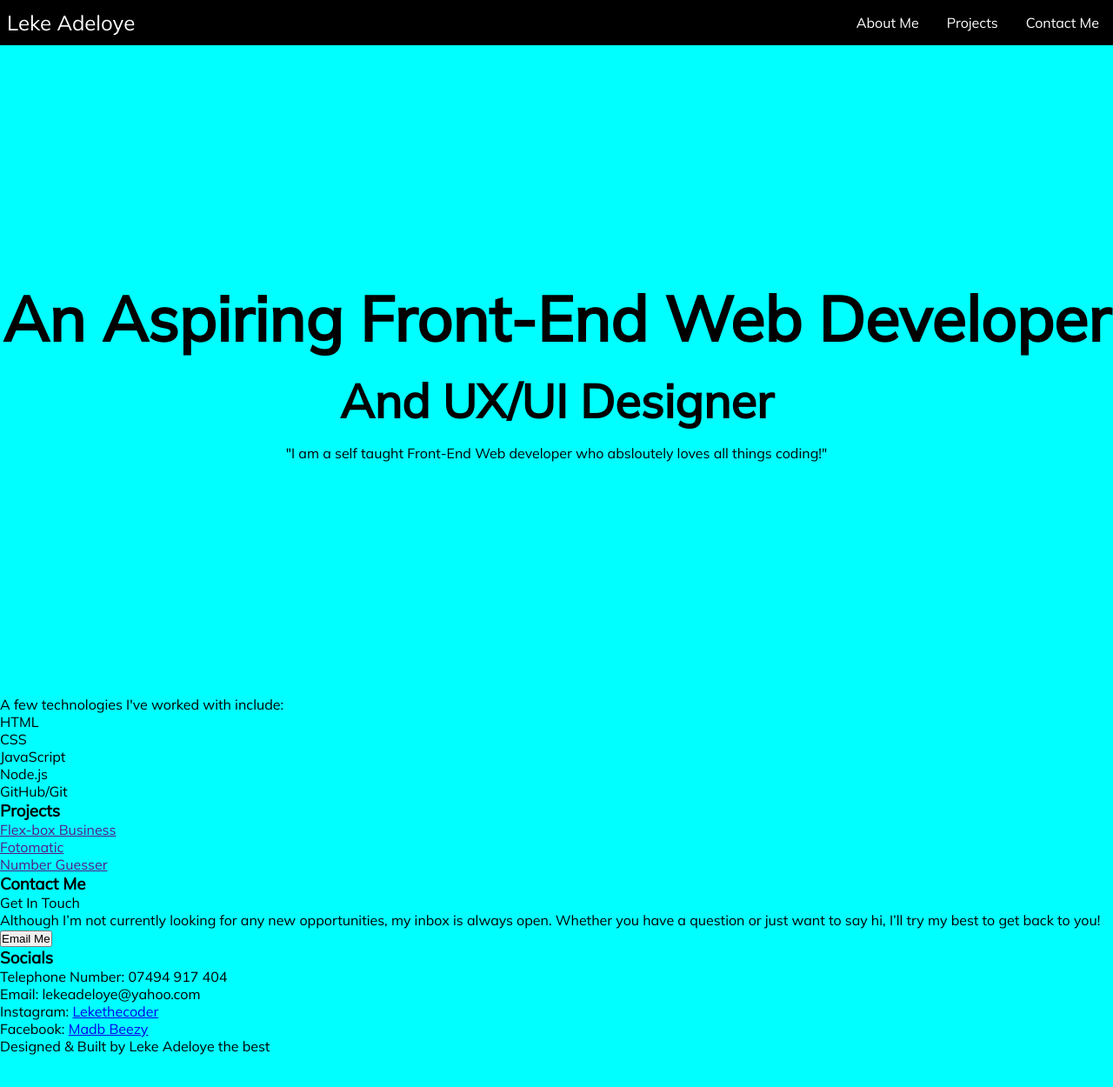
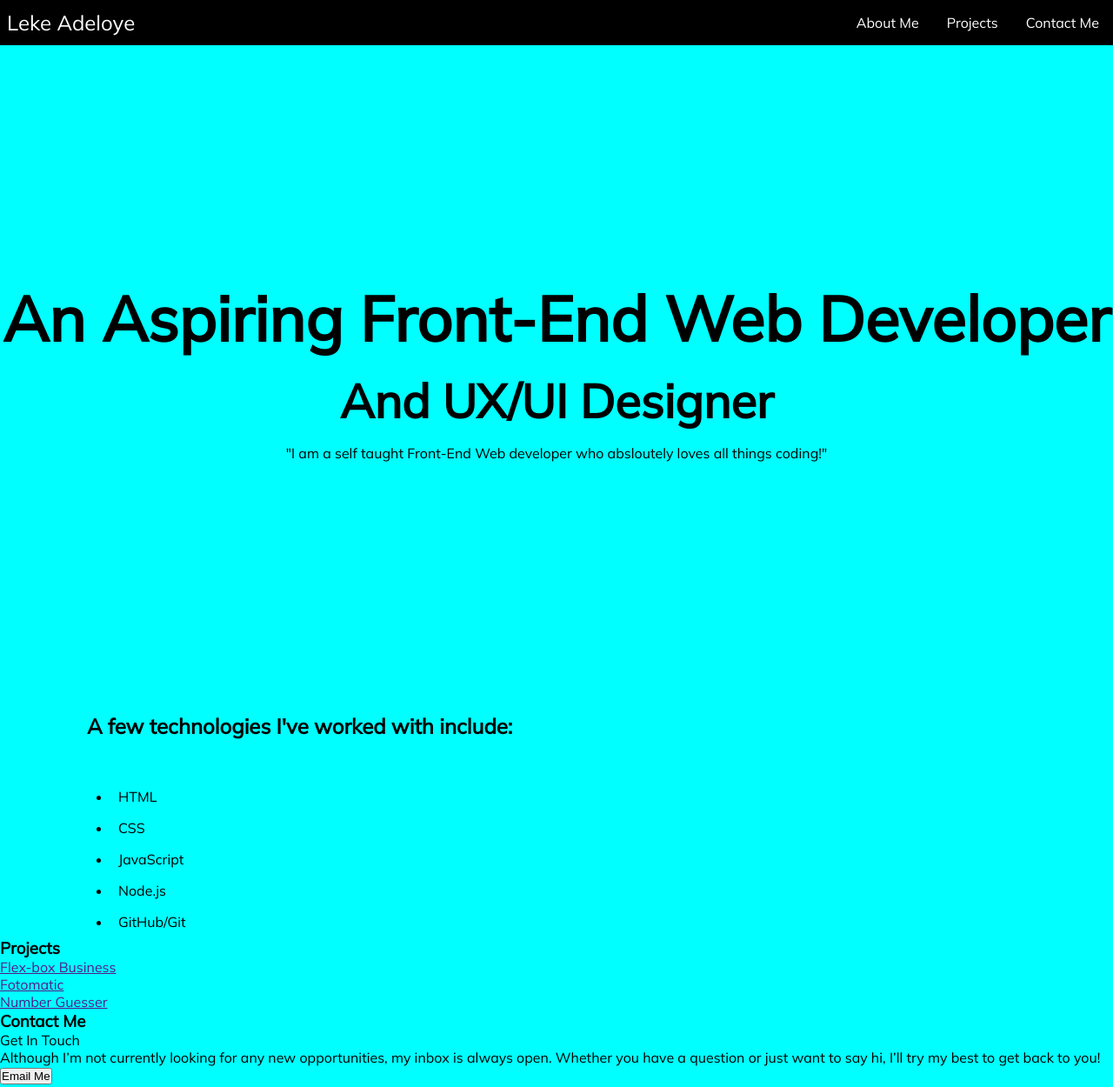
Before and after one commit to Lekeadeloye/portfolioWebsite, a plain HTML site: page index.html in a window 1280 px wide. Shown: the top 1250 px of the page at 87% size. Before the commit the page ends 1213 px from the top, so only its background shows below. Drawn offline with Linux system fonts and the light colour scheme.

Commit message:
Completed skills section css

```diff
--- a/stylesheets/styles.css
+++ b/stylesheets/styles.css
@@ -78,7 +78,27 @@ header {
   text-align: center;
 }
 
-.skills {
+/* Skills Section */
+
+.skills-container {
   display: flex;
   flex-direction: column;
+  padding-left: 5rem;
+
 }
+
+.skills-container p {
+  font-size: 1.5rem;
+  font-weight: 600;
+  padding: 1.25rem;
+}
+
+.skills-container ul {
+  padding: 1.75rem 0 0 3rem;
+}
+
+.skills-container li {
+  padding: 0.5rem;
+}
+
+/* Projects Section */
```
